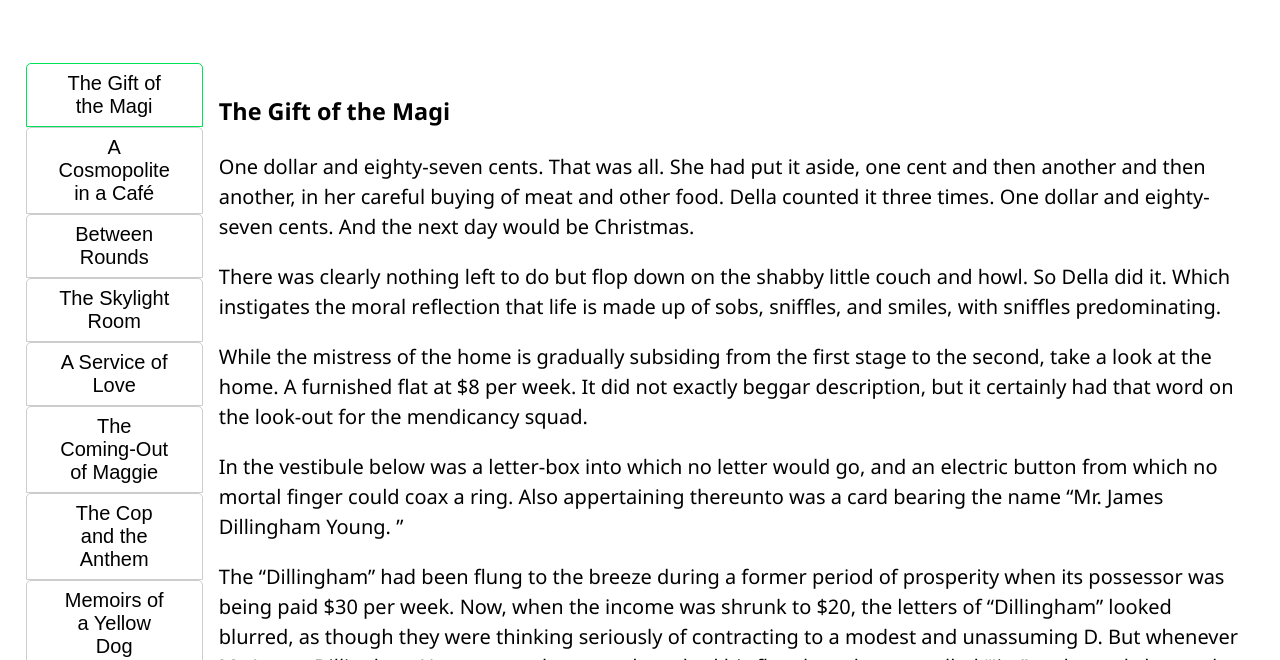
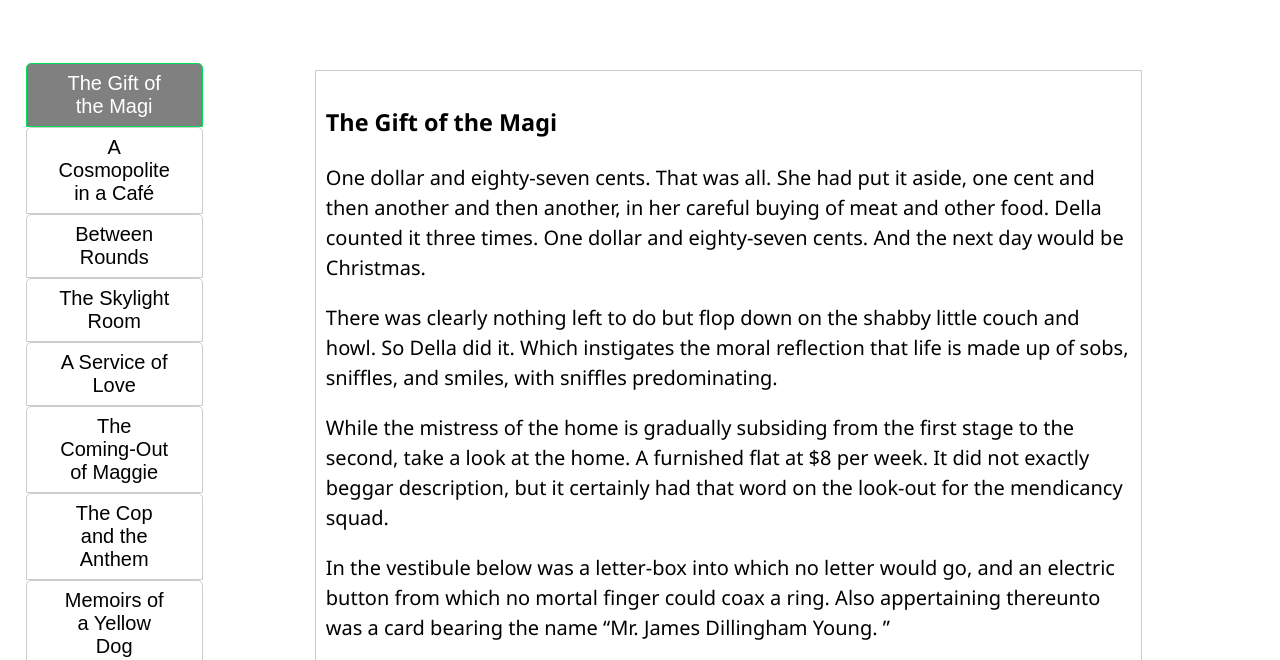
Before and after one commit to Moemen99/Stories, a plain HTML site: page index.html in a window 1280 px wide. Shown: the part 98-758 px from the top of the page. Drawn offline with Linux system fonts and the light colour scheme.

Commit message:
Update style.css

```diff
--- a/style.css
+++ b/style.css
@@ -8,12 +8,10 @@ body {
   font-family: "Segoe UI", Tahoma, Geneva, Verdana, sans-serif;
   line-height: 1.5;
   font-size: 1.25rem;
-
   -webkit-user-select: none;
  -moz-user-select: none;
  -ms-user-select: none;
  user-select: none;
-
  flex-direction: column;
 
 }
@@ -37,6 +35,7 @@ body {
   position: relative;
   top: 1px;
   /* width: 33.3%; */
+  cursor: pointer;
   background-color: transparent;
   /* border: none; */
   border: 1px solid #ccc;
@@ -52,12 +51,15 @@ body {
   border: 1px solid #00e256;
   /* border-bottom-color: #fff; */
   border-right-color: #00e256;
-
+  background: gray;
+  color: white;
   border-radius: 5px 5px 0 0;
 }
 
 .tab-body {
-  padding: 0.5rem 1rem;
+  /* padding: 0.5rem 1rem; */
+  padding: 0.5rem 7rem;
+
 }
 
 .tab-content {
@@ -66,4 +68,7 @@ body {
 
 .tab-content.active {
   display: block;
+  border: 1px solid #ccc;
+  padding: 10px;
+
 }
```
